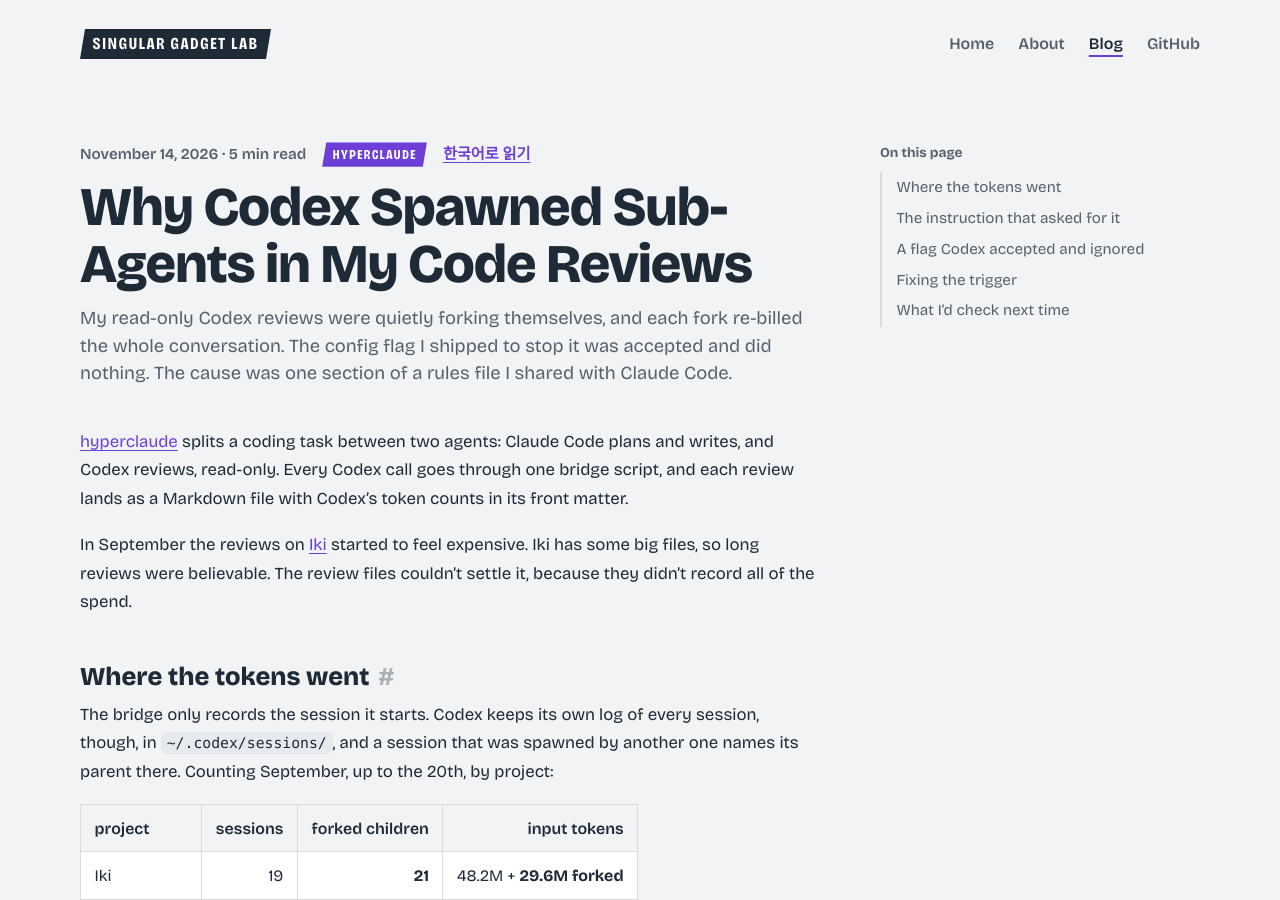
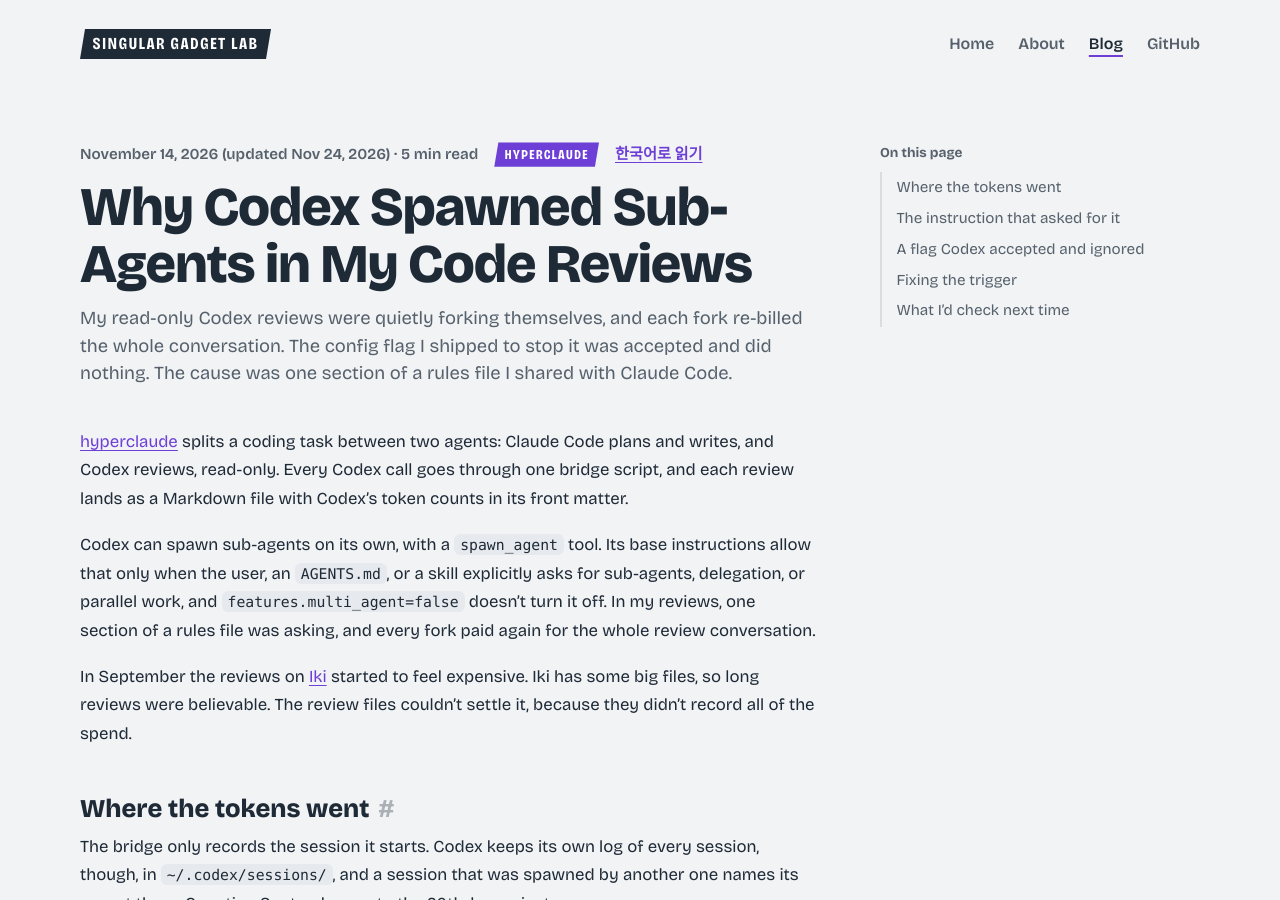
Before and after one commit to zeikar/zeikar.github.io, a Jekyll site: the page built from _posts/2026-11-14-codex-sub-agent-spawns.md, in a window 1280 px wide and 900 px high. Built offline with Jekyll 4.4.1, drawn with Linux system fonts in a browser that asks for light colours; some web fonts are replaced; comment, search, counter and statistics services are not loaded.

Commit message:
fix(blog): name lv-chordia in the chordotomy post's description; the Codex sub-agent post answers up front whether and when Codex spawns them

```diff
--- a/_posts/2026-11-14-codex-sub-agent-spawns.md
+++ b/_posts/2026-11-14-codex-sub-agent-spawns.md
@@ -2,6 +2,7 @@
 title: "Why Codex Spawned Sub-Agents in My Code Reviews"
 subtitle: "My read-only Codex reviews were quietly forking themselves, and each fork re-billed the whole conversation. The config flag I shipped to stop it was accepted and did nothing. The cause was one section of a rules file I shared with Claude Code."
 date: 2026-11-14
+last_modified_at: 2026-11-24
 unit: hyperclaude
 lang: en
 translations:
@@ -10,6 +11,8 @@ description: "Codex review sessions forked sub-agents because a shared AGENTS.md
 ---
 
 [hyperclaude](/projects/hyperclaude/) splits a coding task between two agents: Claude Code plans and writes, and Codex reviews, read-only. Every Codex call goes through one bridge script, and each review lands as a Markdown file with Codex's token counts in its front matter.
+
+Codex can spawn sub-agents on its own, with a `spawn_agent` tool. Its base instructions allow that only when the user, an `AGENTS.md`, or a skill explicitly asks for sub-agents, delegation, or parallel work, and `features.multi_agent=false` doesn't turn it off. In my reviews, one section of a rules file was asking, and every fork paid again for the whole review conversation.
 
 In September the reviews on [Iki](/projects/iki/) started to feel expensive. Iki has some big files, so long reviews were believable. The review files couldn't settle it, because they didn't record all of the spend.
 
```
Also changed, not shown: _posts/2026-10-03-the-model-already-knew.md (+1 -1 lines), _posts/ko/2026-10-03-the-model-already-knew.md (+1 -1 lines), _posts/ko/2026-11-14-codex-sub-agent-spawns.md (+3 -0 lines).
